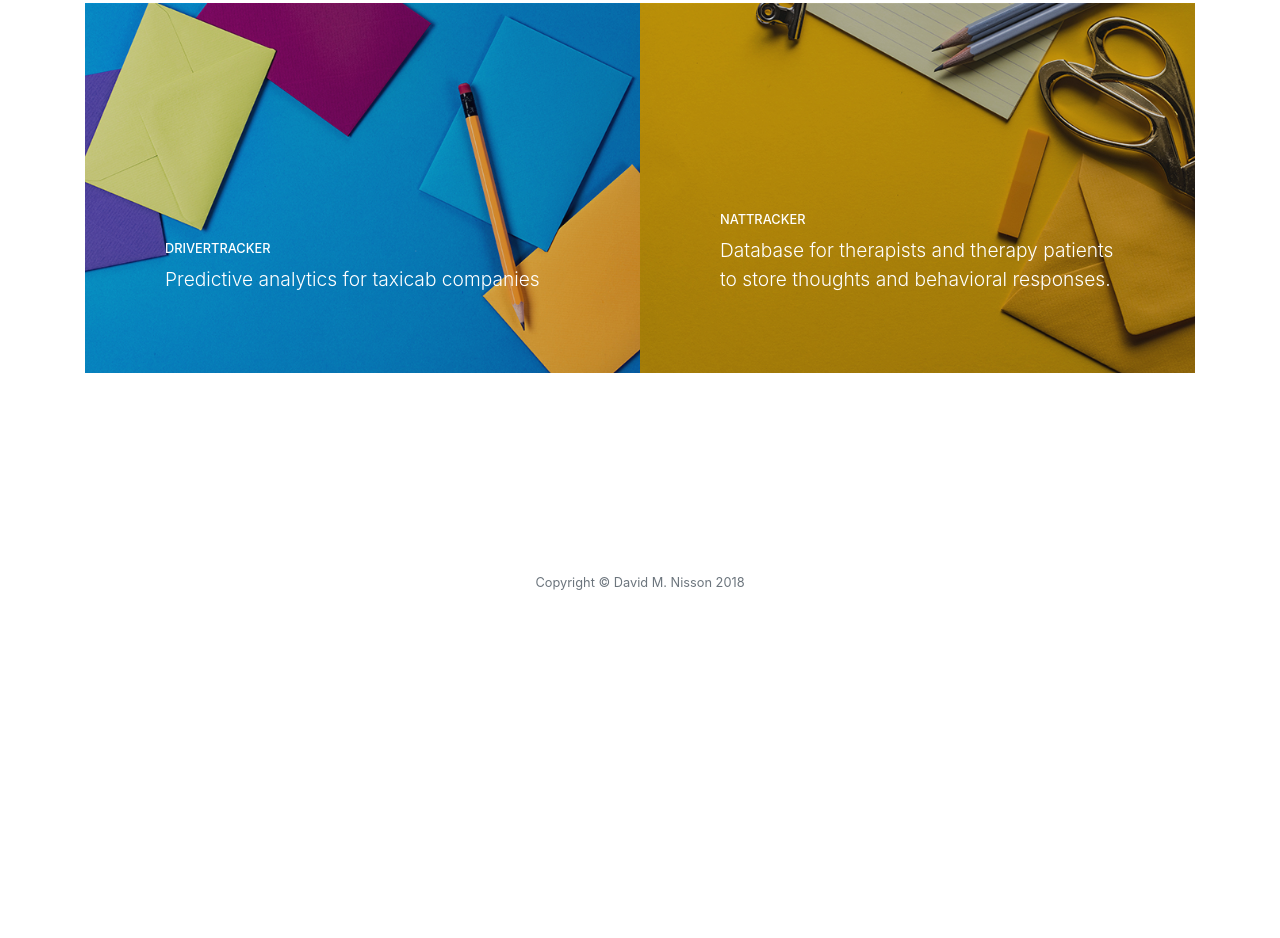
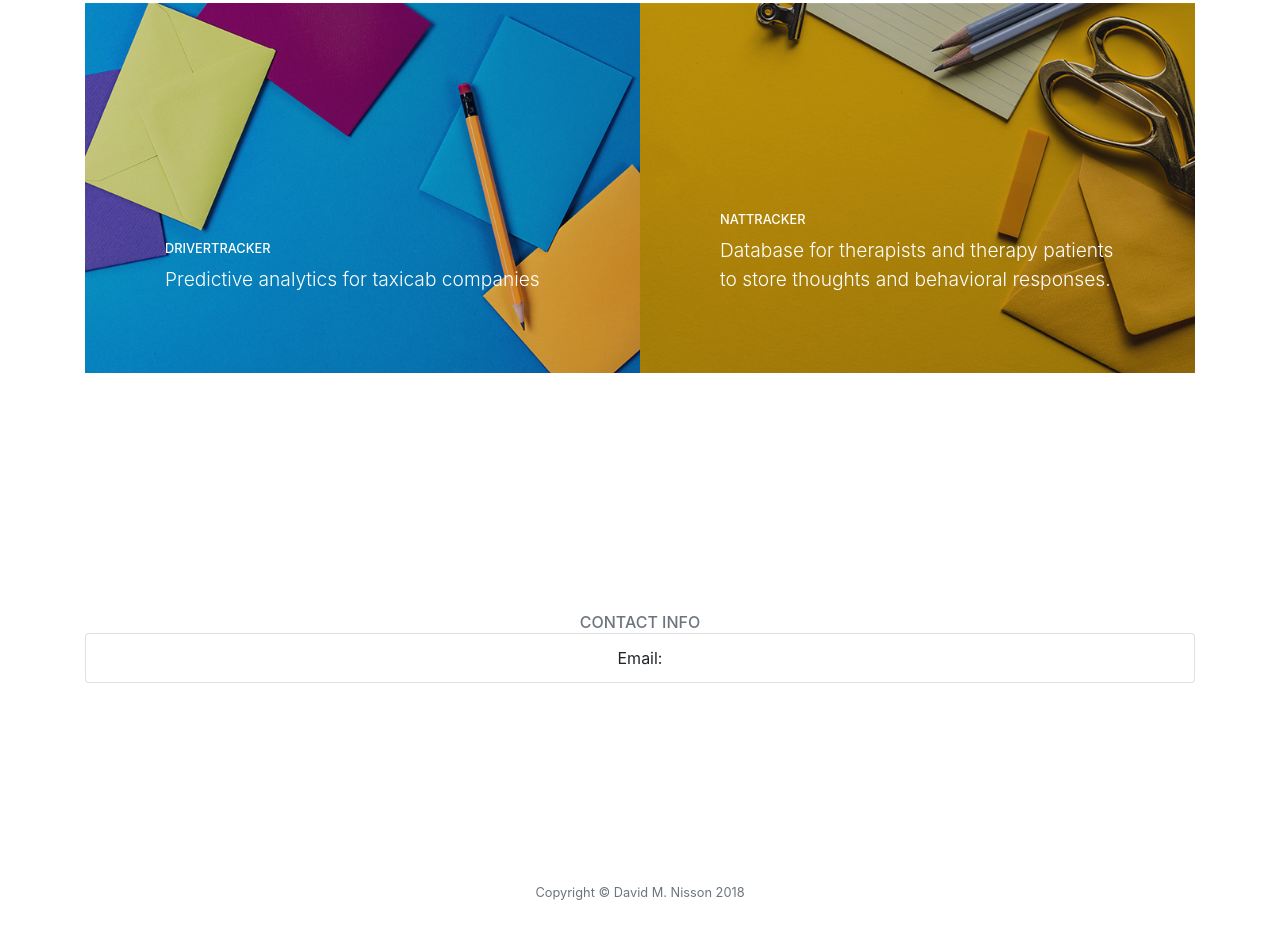
Before and after one commit to dmnisson/dmnisson.github.io, a website with bundled scripts: page index.html in a window 1280 px wide. Shown: the part 1504-2442 px from the top of the page. Before the commit the page ends 2177 px from the top, so only its background shows below. Built offline with nearby package versions, Linux system fonts and the light colour scheme.

Commit message:
added contact info

```diff
--- a/index.html
+++ b/index.html
@@ -113,6 +113,43 @@
       </div>
     </section>
 
+	<!-- Contact -->
+	<section class="content-section" id="contact">
+	  <div class="container">
+	    <div class="content-section-heading text-center">
+	      <h3 class="text-secondary mb-0">Contact Info</h3>
+	      <ul class="list-group">
+	        <li class="list-group-item">Email:
+	        <script type="text/javascript" language="javascript">
+<!--
+// Email obfuscator script 2.1 by Tim Williams, University of Arizona
+// Random encryption key feature coded by Andrew Moulden
+// This code is freeware provided these four comment lines remain intact
+// A wizard to generate this code is at http://www.jottings.com/obfuscator/
+{ coded = "1.q.KnSSCK@4qBn2.TCq"
+  key = "zxserkjdbfn2qXCcVaW8t3S7INv19UK0hwQTABgGEMpD5JPHuRLFilmOoZ4yY6"
+  shift=coded.length
+  link=""
+  for (i=0; i<coded.length; i++) {
+    if (key.indexOf(coded.charAt(i))==-1) {
+      ltr = coded.charAt(i)
+      link += (ltr)
+    }
+    else {
+      ltr = (key.indexOf(coded.charAt(i))-shift+key.length) % key.length
+      link += (key.charAt(ltr))
+    }
+  }
+document.write("<a href='mailto:"+link+"'>"+link+"</a>")
+}
+//-->
+			</script><noscript>Sorry, you need Javascript on to email me.</noscript>
+	        </li>
+	      </ul>
+	    </div>
+	  </div>
+	</section>
+
     <!-- Footer -->
     <footer class="footer text-center">
       <div class="container">
```
